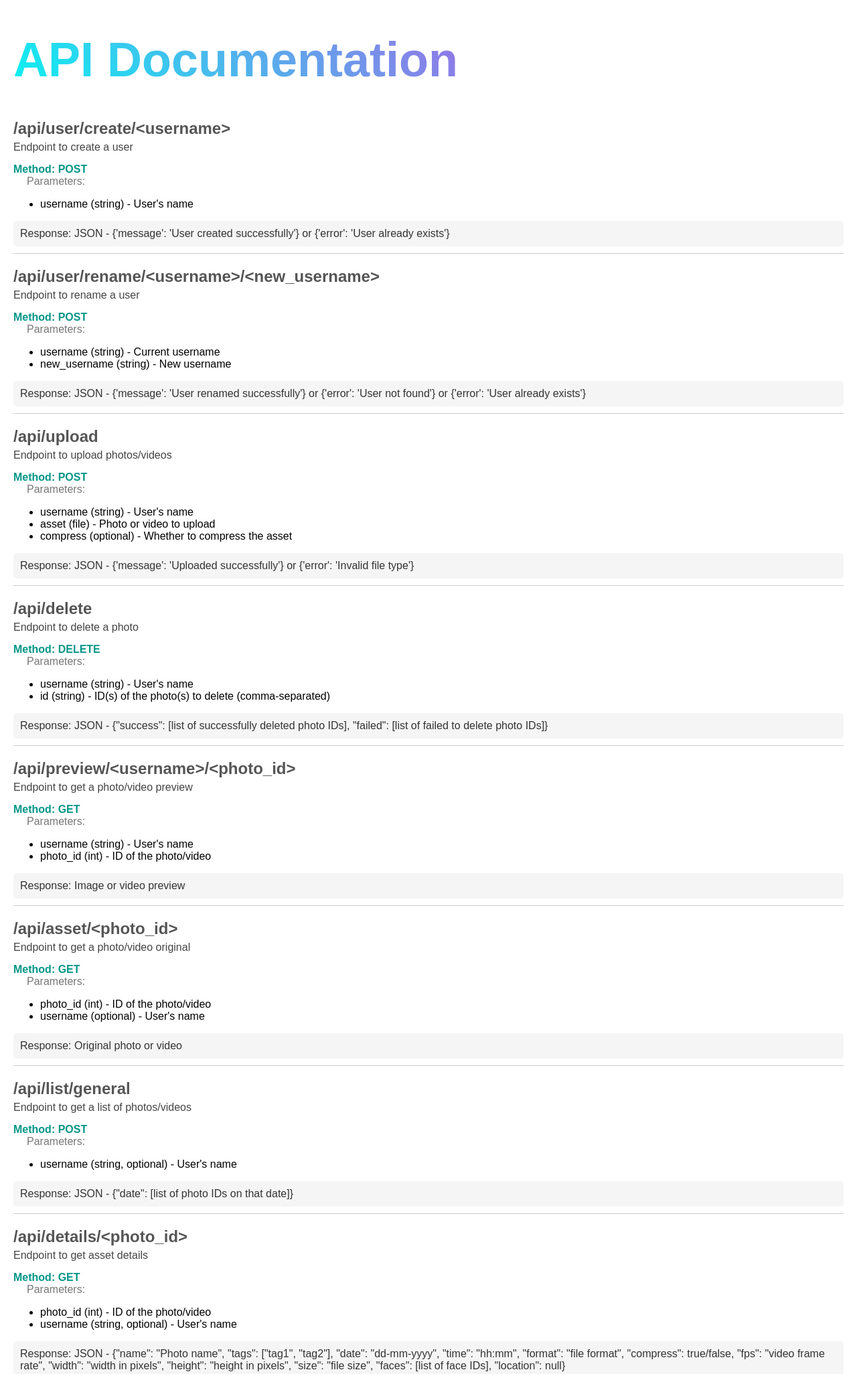
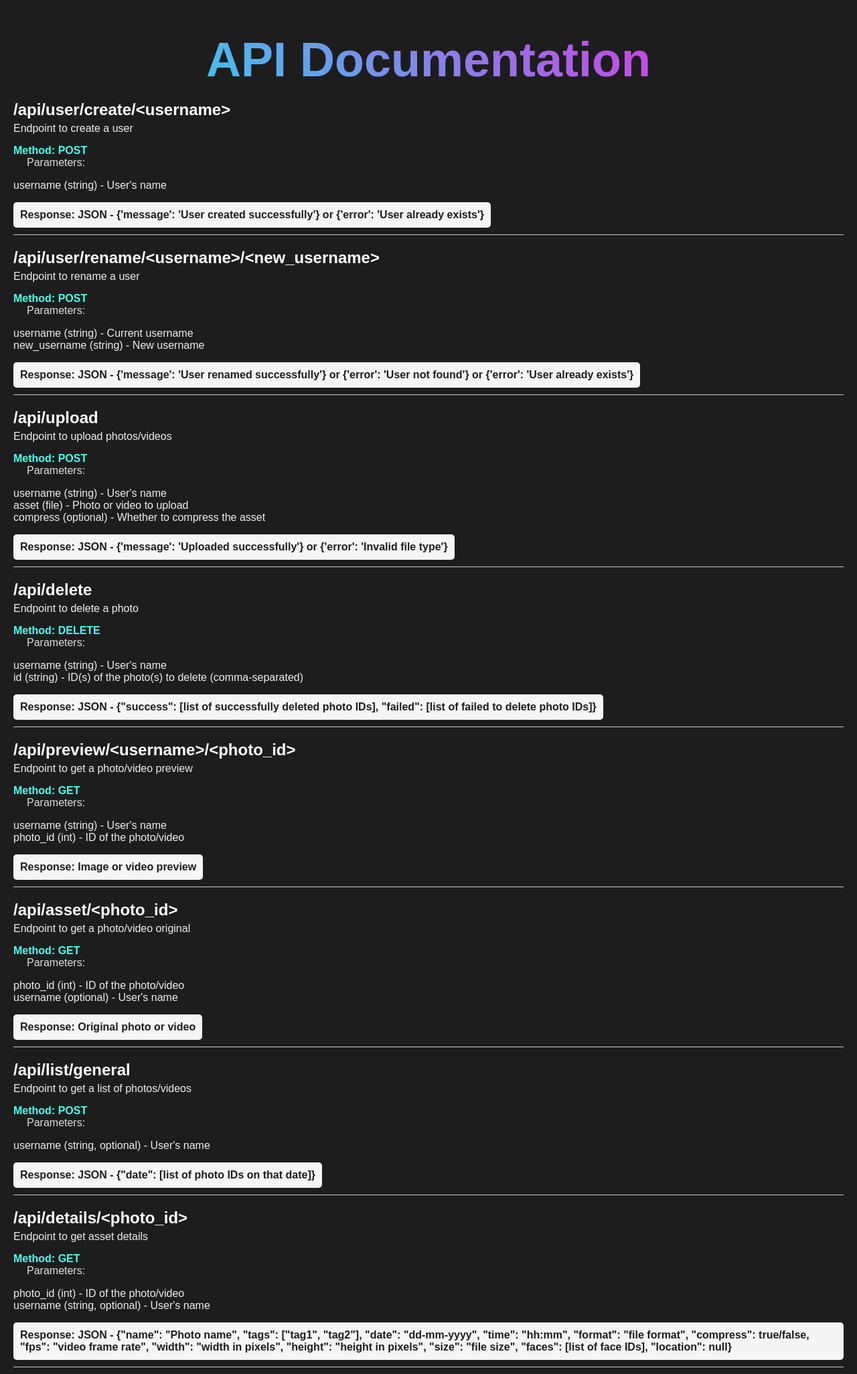
Before and after one commit to meet244/PicFolio, a Flask app: page / in a window 1280 px wide. Shown: the top 2052 px of the page at 67% size. Run offline with Flask 3, Linux system fonts and the light colour scheme; some libraries are stand-ins or nearby versions.

Commit message:
Add files via upload

```diff
--- a/backend/api/templates/help.html
+++ b/backend/api/templates/help.html
@@ -8,6 +8,7 @@
       body {
         font-family: Arial, sans-serif;
         margin: 20px;
+        background: #1d1d1d;
       }
 
         h1 {
@@ -20,6 +21,9 @@
             -webkit-background-clip: text;
             background-clip: text;
             -webkit-text-fill-color: transparent;
+            text-align: center;
+
+        margin-bottom: 10px;
         }
 
       .endpoint {
@@ -30,31 +34,39 @@
 
       .endpoint h2 {
         margin-bottom: 5px;
-        color: #555;
+        color: #fff;
       }
 
       .param {
         margin-left: 20px;
-        color: #777;
+        color: #dddddd;
       }
 
       .method {
         font-weight: bold;
-        color: #009688;
+        color: #47ffee;
       }
 
       .desc {
         margin-top: 5px;
         margin-bottom: 15px;
-        color: #444;
+        color: #ededed;
+      }
+
+      ul{
+        list-style-type: none;
+        padding: 0;
+        color: #ededed;
       }
 
       .response {
+        width: fit-content;
         margin-top: 10px;
         background-color: #f5f5f5;
         padding: 10px;
         border-radius: 5px;
-        color: #333;
+        font-weight: bold;
+        color: #1d1d1d;
       }
     </style>
   </head>
```
Lines whose indentation alone changed are shown as unchanged.
